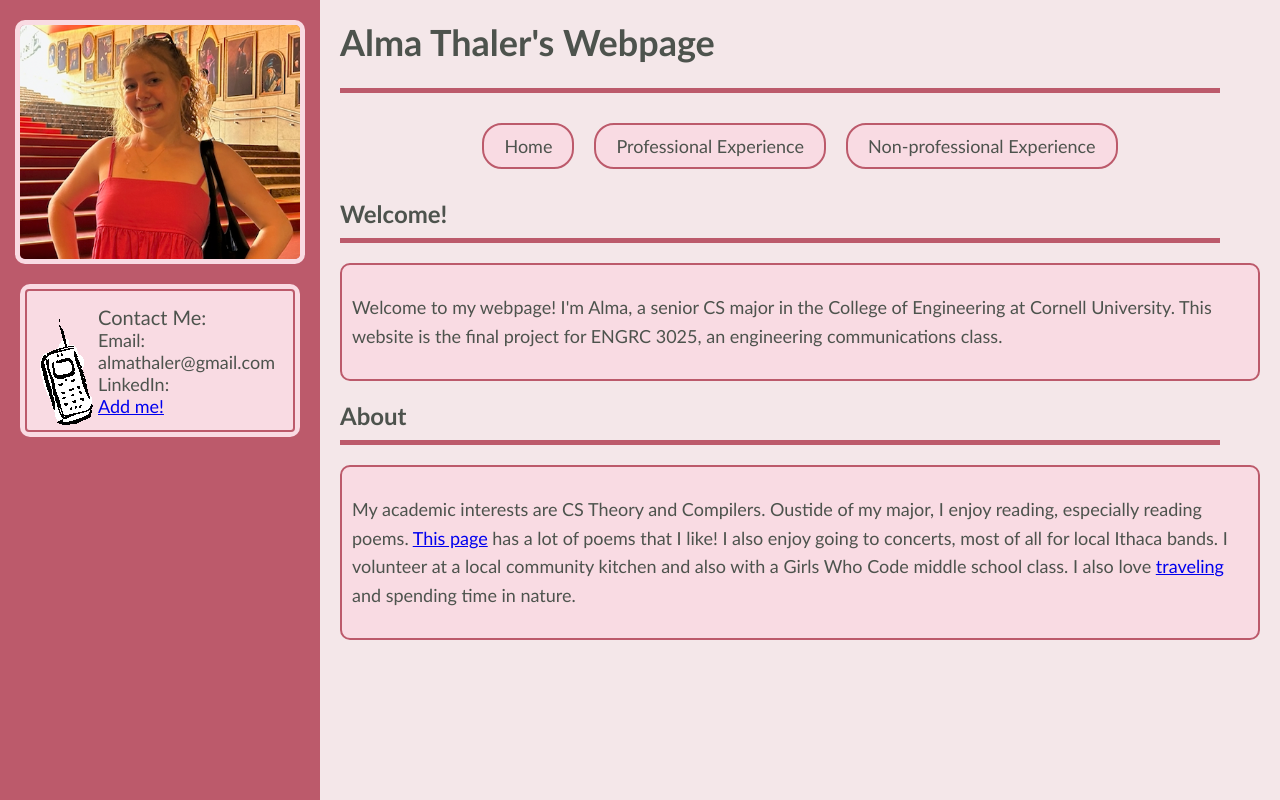
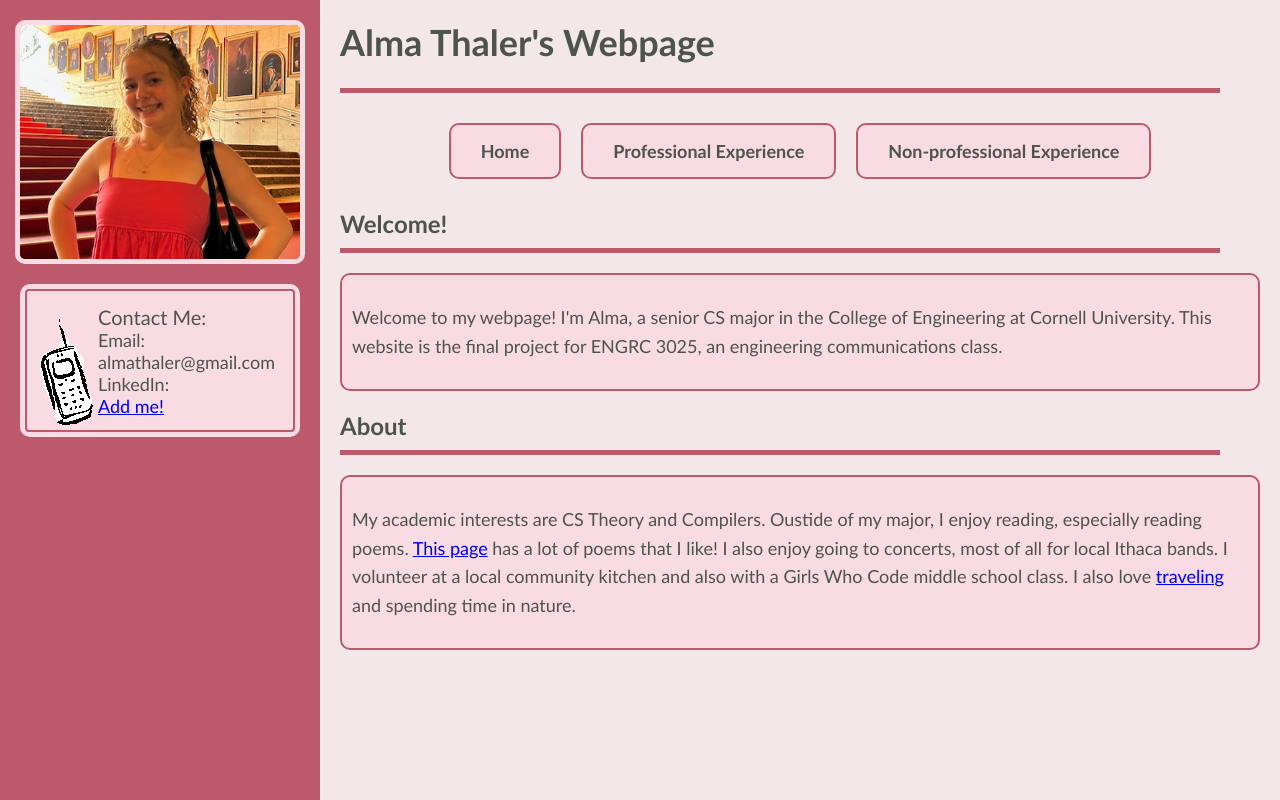
Before and after one commit to almathaler/almathaler.github.io, a plain HTML site: page practice.html in a window 1280 px wide. Drawn offline with Linux system fonts and the light colour scheme.

Commit message:
Bolded navbar buttons, idk if it's better

```diff
--- a/practice_style.css
+++ b/practice_style.css
@@ -114,16 +114,17 @@ body {
 }
 
 .nav-button {
-    padding: 10px 20px;
+    padding: 15px 30px;
     margin: 0 10px;
     color: rgb(77, 83, 77);
     background-color: #f9dbe3;
     /* Lighter pink */
     border: 2px solid #BC5A6B;
     /* Dark pink */
-    border-radius: 20px;
+    border-radius: 10px;
     text-decoration: none;
     font-size: 18px;
+    font-weight: bold;
 }
 
 .nav-button:hover {
```
